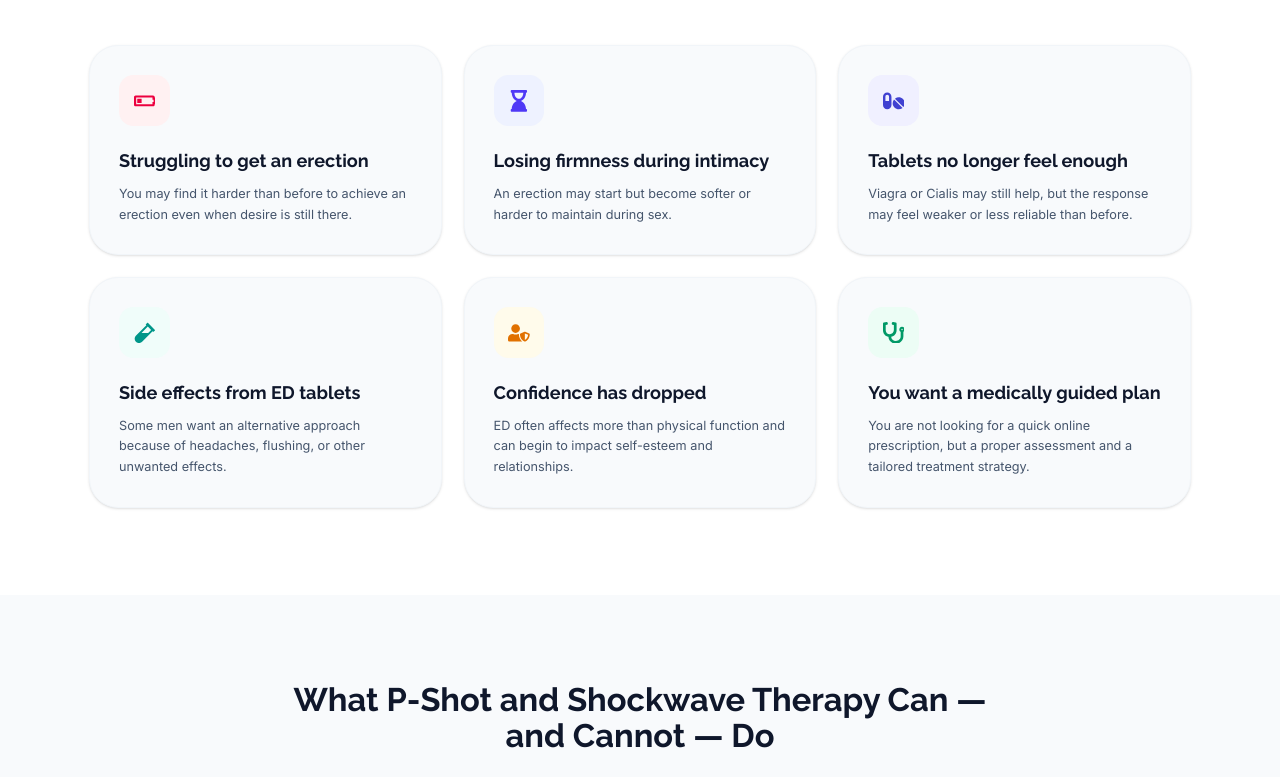
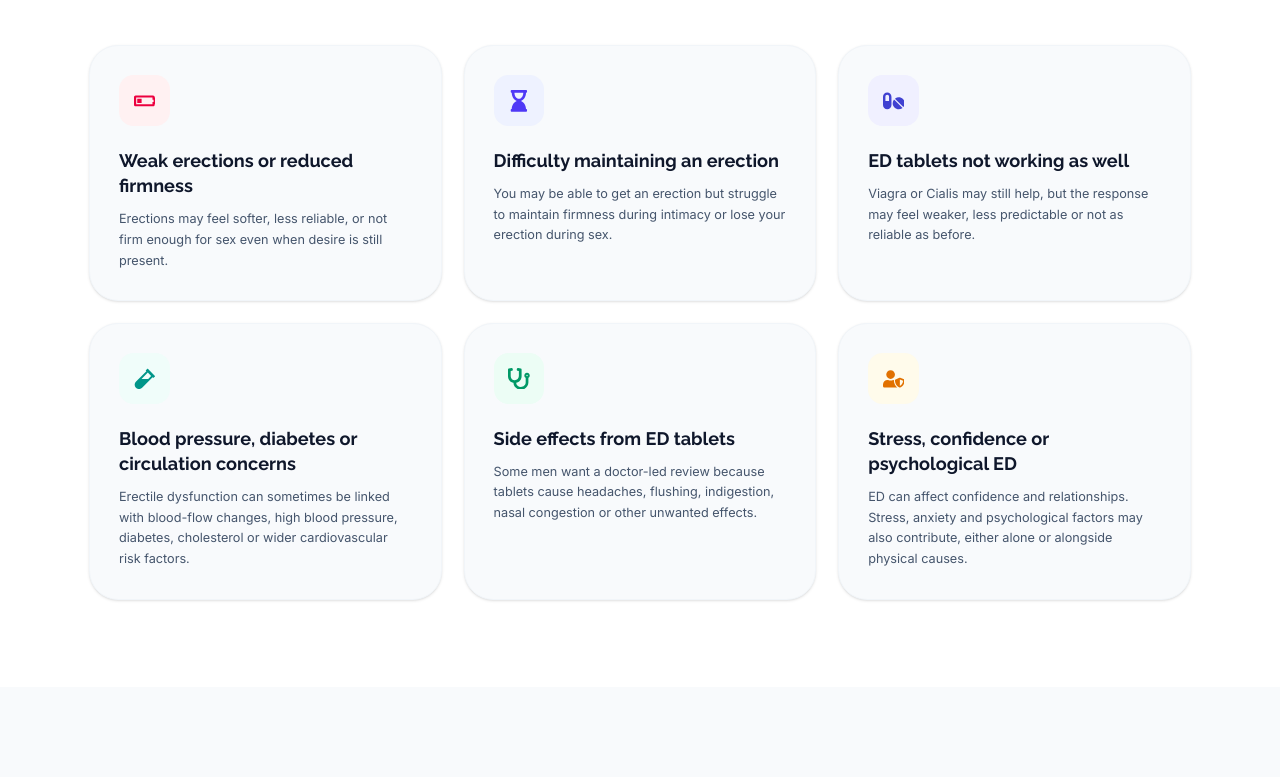
Before and after one commit to binithekid/Healing-PRP-Clinics-Preview, a Next.js app: page /birmingham/erectile-dysfunction in a window 1280 px wide. Shown: the part 3582-4359 px from the top of the page. Built offline with nearby package versions, Linux system fonts and the light colour scheme.

Commit message:
Update ED symptoms and section titles for clarity

```diff
--- a/src/components/pages/ErectileDysfunctionClient.tsx
+++ b/src/components/pages/ErectileDysfunctionClient.tsx
@@ -153,42 +153,48 @@ export default function ErectileDysfunctionClient({
     },
   ];
 
-  const symptoms = [
+   const symptoms = [
     {
-      title: "Struggling to get an erection",
-      description: "You may find it harder than before to achieve an erection even when desire is still there.",
+      title: "Weak erections or reduced firmness",
+      description:
+        "Erections may feel softer, less reliable, or not firm enough for sex even when desire is still present.",
       icon: FaBatteryQuarter,
       color: "bg-rose-50 text-rose-600",
     },
     {
-      title: "Losing firmness during intimacy",
-      description: "An erection may start but become softer or harder to maintain during sex.",
+      title: "Difficulty maintaining an erection",
+      description:
+        "You may be able to get an erection but struggle to maintain firmness during intimacy or lose your erection during sex.",
       icon: FaHourglassEnd,
       color: "bg-indigo-50 text-indigo-600",
     },
     {
-      title: "Tablets no longer feel enough",
-      description: "Viagra or Cialis may still help, but the response may feel weaker or less reliable than before.",
+      title: "ED tablets not working as well",
+      description:
+        "Viagra or Cialis may still help, but the response may feel weaker, less predictable or not as reliable as before.",
       icon: FaPills,
       color: "bg-[#f0f0ff] text-[#4041d1]",
     },
     {
-      title: "Side effects from ED tablets",
-      description: "Some men want an alternative approach because of headaches, flushing, or other unwanted effects.",
+      title: "Blood pressure, diabetes or circulation concerns",
+      description:
+        "Erectile dysfunction can sometimes be linked with blood-flow changes, high blood pressure, diabetes, cholesterol or wider cardiovascular risk factors.",
       icon: FaVial,
       color: "bg-teal-50 text-teal-600",
     },
     {
-      title: "Confidence has dropped",
-      description: "ED often affects more than physical function and can begin to impact self-esteem and relationships.",
+      title: "Side effects from ED tablets",
+      description:
+        "Some men want a doctor-led review because tablets cause headaches, flushing, indigestion, nasal congestion or other unwanted effects.",
+      icon: FaStethoscope,
+      color: "bg-emerald-50 text-emerald-600",
+    },
+    {
+      title: "Stress, confidence or psychological ED",
+      description:
+        "ED can affect confidence and relationships. Stress, anxiety and psychological factors may also contribute, either alone or alongside physical causes.",
       icon: FaUserShield,
       color: "bg-amber-50 text-amber-600",
-    },
-    {
-      title: "You want a medically guided plan",
-      description: "You are not looking for a quick online prescription, but a proper assessment and a tailored treatment strategy.",
-      icon: FaStethoscope,
-      color: "bg-emerald-50 text-emerald-600",
     },
   ];
 
@@ -449,13 +455,13 @@ export default function ErectileDysfunctionClient({
         </div>
       </section>
 
-      {/* --- COMMON ED SYMPTOMS WE HELP ASSESS --- */}
+      {/* --- ED and Impotence Symptoms We Help Assess --- */}
       <section className="py-20 bg-slate-50 font-inter border-t border-slate-200">
         <div className="max-w-4xl mx-auto px-4 sm:px-6 lg:px-8 text-center">
-          <h2 className="text-3xl md:text-4xl font-raleway font-bold text-slate-900 mb-6">Common ED Symptoms We Help Assess</h2>
+          <h2 className="text-3xl md:text-4xl font-raleway font-bold text-slate-900 mb-6">ED and Impotence Symptoms We Help Assess</h2>
           <div className="prose prose-lg prose-slate mx-auto text-left md:text-center">
             <p className="text-slate-600 mb-6 text-base md:text-lg">
-              Men may seek private ED treatment for different symptoms, including difficulty getting or maintaining an erection, reduced firmness, losing an erection during intimacy, weaker erections than before, or a less reliable response to tablets.
+              Men may seek private ED treatment for different symptoms, including weak erections, reduced firmness, difficulty getting or maintaining an erection, losing an erection during sex, or a less reliable response to tablets.
             </p>
             <p className="text-slate-600 mb-8 text-base md:text-lg">
               At Healing-PRP Clinics {locationName}, Dr Syed Abdi provides a discreet, doctor-led assessment to understand possible causes such as blood-flow changes, high blood pressure, diabetes, medication side effects, stress, anxiety, hormone imbalance or lifestyle factors.
```
